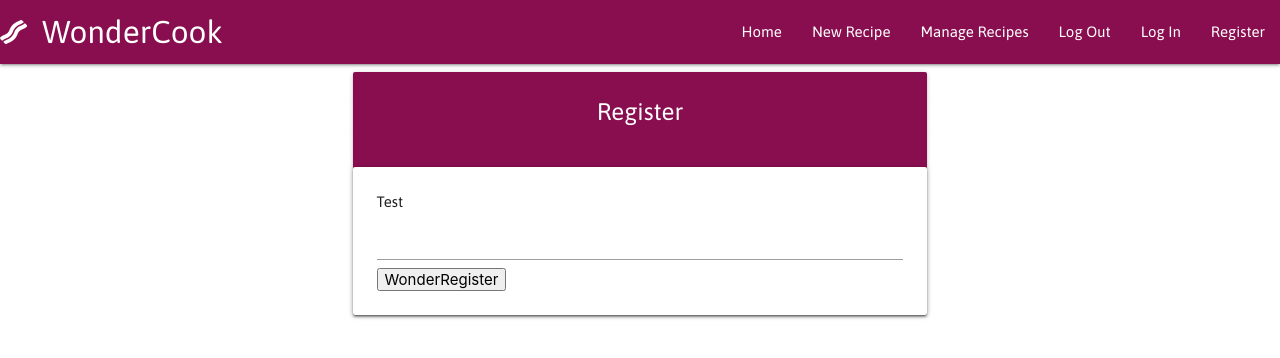
After one commit to kervo/DataCentric_MS3, a Flask app: page /register in a window 1280 px wide. The commit adds this page. Shown: the top 358 px of the page. Run offline with Flask 2, Linux system fonts and the light colour scheme; some libraries are stand-ins or nearby versions.

Commit message:
Added Register Template

```diff
--- a/app.py
+++ b/app.py
@@ -5,6 +5,7 @@ from flask import (
     flash, Markup)
 from flask_pymongo import PyMongo
 from bson.objectid import ObjectId
+from werkzeug.security import generate_password_hash, check_password_hash
 if os.path.exists("env.py"):
     import env
 
@@ -25,6 +26,11 @@ def get_recipes():
     return render_template("recipes.html", recipes=recipes)
 
 
+@app.route("/register", methods=["GET", "POST"])
+def register():
+    return render_template("register.html")
+
+
 if __name__ == "__main__":
     app.run(host=os.environ.get("IP"),
             port=int(os.environ.get("PORT")),
--- a/templates/base.html
+++ b/templates/base.html
@@ -32,16 +32,16 @@
       <!-- Navbar for full screen version -->
       <nav class="nav-extended pink darken-4">
         <div class="nav-wrapper">
-          <a href="#!" class="brand-logo"><i class="fas fa-bacon"></i>WonderCook</a>
+          <a href="{{ url_for('get_recipes') }}" class="brand-logo"><i class="fas fa-bacon"></i>WonderCook</a>
           <a href="#" data-target="mobile-demo" class="sidenav-trigger">
             <i class="fas fa-hamburger"></i></a>
           <ul class="right hide-on-med-and-down">
-            <li><a href="#">Home</a></li>
+            <li><a href="{{ url_for('get_recipes') }}">Home</a></li>
             <li><a href="#">New Recipe</a></li>
             <li><a href="#">Manage Recipes</a></li>
             <li><a href="#">Log Out</a></li>
             <li><a href="#">Log In</a></li>
-            <li><a href="#">Register</a></li>
+            <li><a href="{{ url_for('register') }}">Register</a></li>
           </ul>
         </div>
       </nav>
--- /dev/null
+++ b/templates/register.html
@@ -0,0 +1,21 @@
+{% extends "base.html" %}
+{% block content %}
+<div class="row">
+    <div class="col s12 m8 offset-m2">
+      <div class="card pink darken-4">
+        <div class="card-content white-text">
+          <span class="card-title center-align">Register</span>
+        </div>
+        <div class="card-panel">
+          <form>
+          <span>
+              Test
+          </span>
+              <input type="text">
+                  <input type="submit" value="WonderRegister">
+          </form>
+        </div>
+      </div>
+    </div>
+  </div>
+{% endblock %}
```
